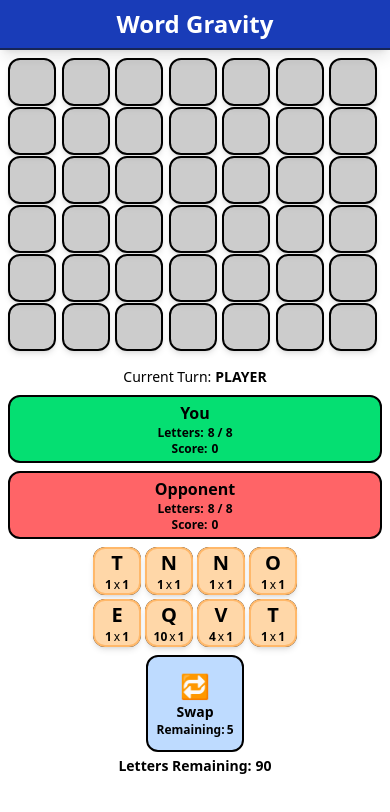
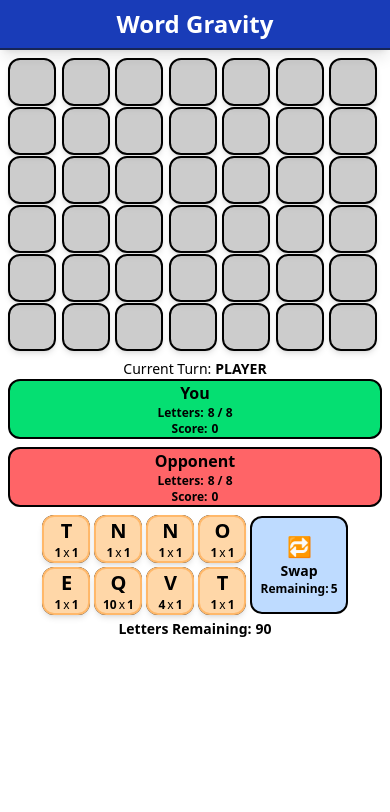
Before and after one commit to xandwr/word-gravity-pure, a SvelteKit app: page / in a window 390 px wide. Shown: the top 812 px of the page. Built offline with nearby package versions, Linux system fonts and the light colour scheme; no server answers.

Commit message:
Mobile styling

```diff
--- a/src/components/playerHand.svelte
+++ b/src/components/playerHand.svelte
@@ -91,10 +91,10 @@
 </script>
 
 <div>
-    <div class="flex flex-col sm:flex-row gap-2 items-center justify-center">
+    <div class="flex flex-row gap-1 sm:gap-2 items-center justify-center">
         <div
             id="handSlots"
-            class="grid grid-cols-4 grid-rows-2 gap-1 w-fit h-fit mx-auto"
+            class="grid grid-cols-4 grid-rows-2 gap-1 w-fit h-fit"
         >
             {#each gameState.playerHandSlots as slot, index}
                 <LetterSlot
@@ -105,12 +105,12 @@
             {/each}
         </div>
 
-        <div class="flex flex-col items-center justify-center">
+        <div class="flex items-center justify-center">
             <div
                 id="swapButton"
                 role="button"
                 tabindex="0"
-                class="aspect-square rounded-xl border-2 sm:border-4 flex flex-col items-center justify-center p-2 sm:p-3 md:p-4 min-w-[80px] sm:min-w-[100px] {isSwapHover
+                class="aspect-square rounded-xl border-2 sm:border-4 flex flex-col items-center justify-center p-2 sm:p-3 md:p-4 min-w-20 sm:min-w-[100px] {isSwapHover
                     ? 'bg-blue-500 border-blue-700'
                     : 'bg-blue-200'} {gameState.playerSwapsRemaining <= 0
                     ? 'opacity-50 cursor-not-allowed'
@@ -119,7 +119,7 @@
                 ondragleave={handleSwapDragLeave}
                 ondrop={handleSwapDrop}
             >
-                <h1 class="text-2xl sm:text-3xl md:text-4xl">🔁</h1>
+                <h1 class="text-xl sm:text-2xl md:text-4xl">🔁</h1>
                 <h1 class="text-sm sm:text-base md:text-xl font-bold">Swap</h1>
                 <span class="flex gap-0.5 sm:gap-1 text-xs sm:text-sm">
                     <h1 class="font-semibold">Remaining:</h1>
--- a/src/components/playerInfoPanel.svelte
+++ b/src/components/playerInfoPanel.svelte
@@ -30,7 +30,7 @@
     let bgColor = $derived(player === "player" ? "bg-green-400" : "bg-red-400");
 </script>
 
-<div class="border-2 sm:border-4 px-3 sm:px-6 md:px-8 py-1 sm:py-2 rounded-xl flex flex-col items-center {bgColor}">
+<div class="border-2 sm:border-4 px-1 sm:px-6 md:px-8 py-0 sm:py-2 rounded-xl flex flex-col items-center {bgColor}">
     <h1 class="font-bold text-base sm:text-lg md:text-xl">{displayName}</h1>
 
     <span class="flex gap-1 text-xs sm:text-sm md:text-base">
--- a/src/routes/+page.svelte
+++ b/src/routes/+page.svelte
@@ -21,7 +21,7 @@
             <WordGrid />
         </div>
 
-        <div class="flex items-center gap-1 text-sm sm:text-base md:text-xl justify-center p-2">
+        <div class="flex items-center gap-1 text-sm sm:text-base md:text-xl justify-center sm:p-4">
             <h1 class="">Current Turn:</h1>
             <h1 class="font-bold uppercase">{gameState.currentPlayerTurn}</h1>
         </div>
```
